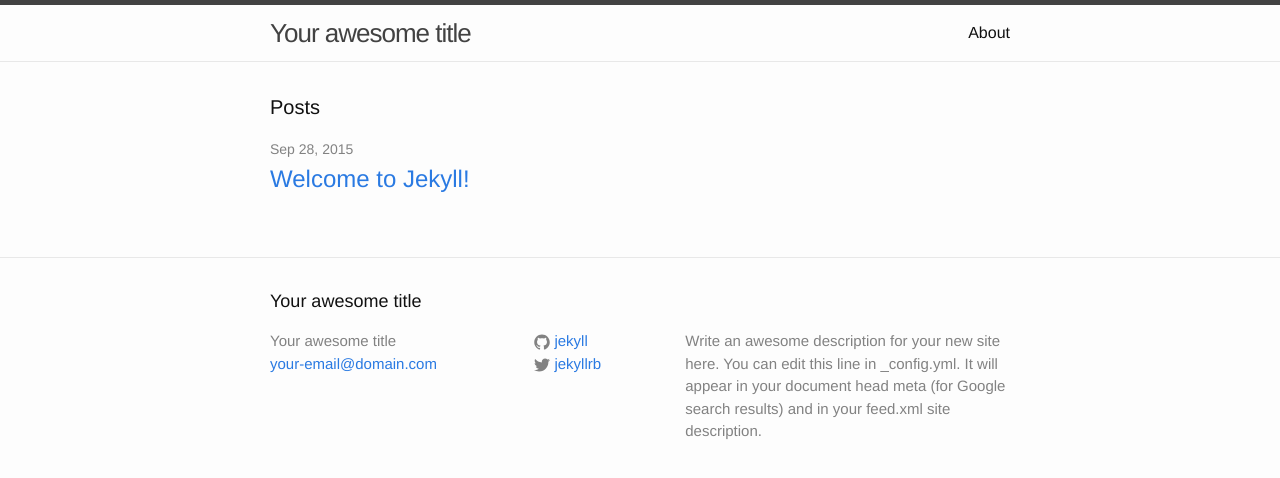
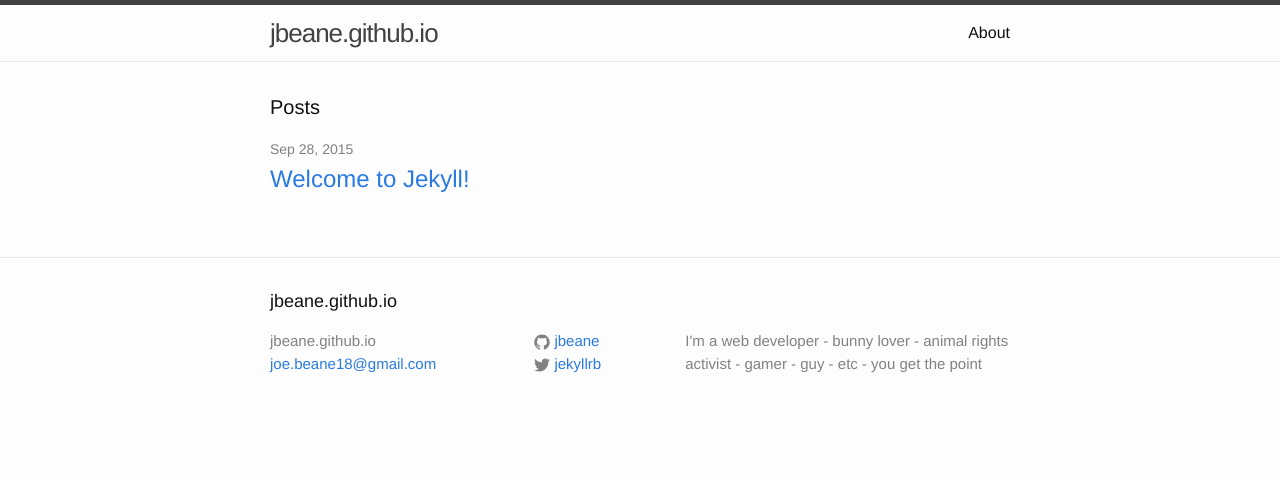
Before and after one commit to jbeane/jbeane.github.io, a Jekyll site: the page built from index.html, in a window 1280 px wide. Shown: the top 478 px of the page. Built offline with Jekyll 4.4.1, drawn with Linux system fonts in a browser that asks for light colours.

Commit message:
updating config

```diff
--- a/_config.yml
+++ b/_config.yml
@@ -1,14 +1,12 @@
 # Site settings
-title: Your awesome title
-email: your-email@domain.com
-description: > # this means to ignore newlines until "baseurl:"
-  Write an awesome description for your new site here. You can edit this
-  line in _config.yml. It will appear in your document head meta (for
-  Google search results) and in your feed.xml site description.
-baseurl: "" # the subpath of your site, e.g. /blog/
-url: "http://yourdomain.com" # the base hostname & protocol for your site
+title: jbeane.github.io
+email: joe.beane18@gmail.com
+description: >
+    I'm a web developer - bunny lover - animal rights activist - gamer - guy - etc - you get the point
+baseurl: ""
+url: "http://jbeane.github.io"
 twitter_username: jekyllrb
-github_username:  jekyll
+github_username:  jbeane
 
 # Build settings
 markdown: kramdown
```
